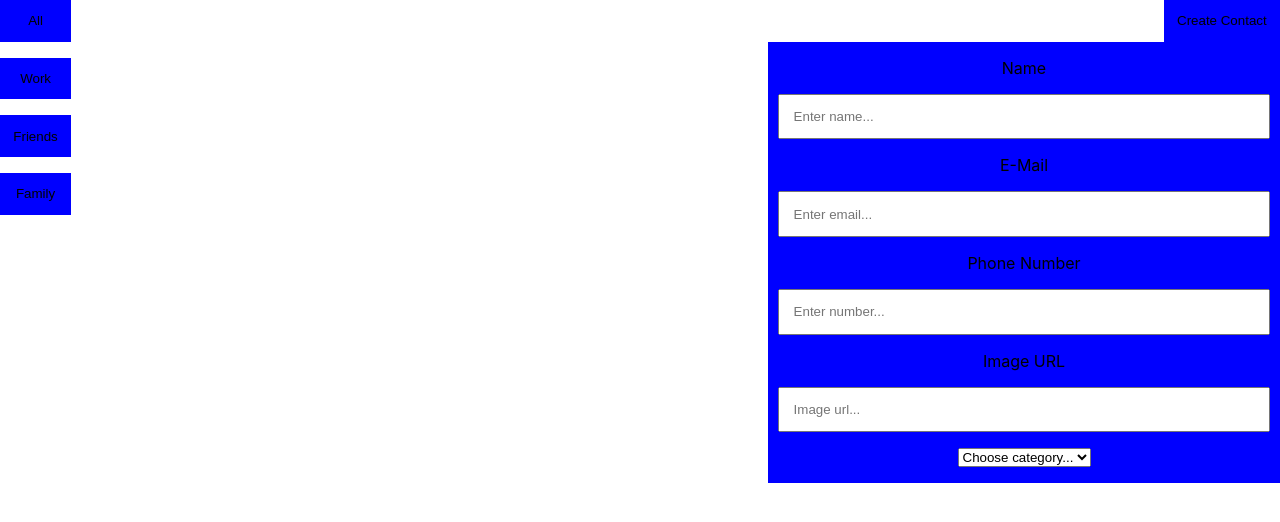
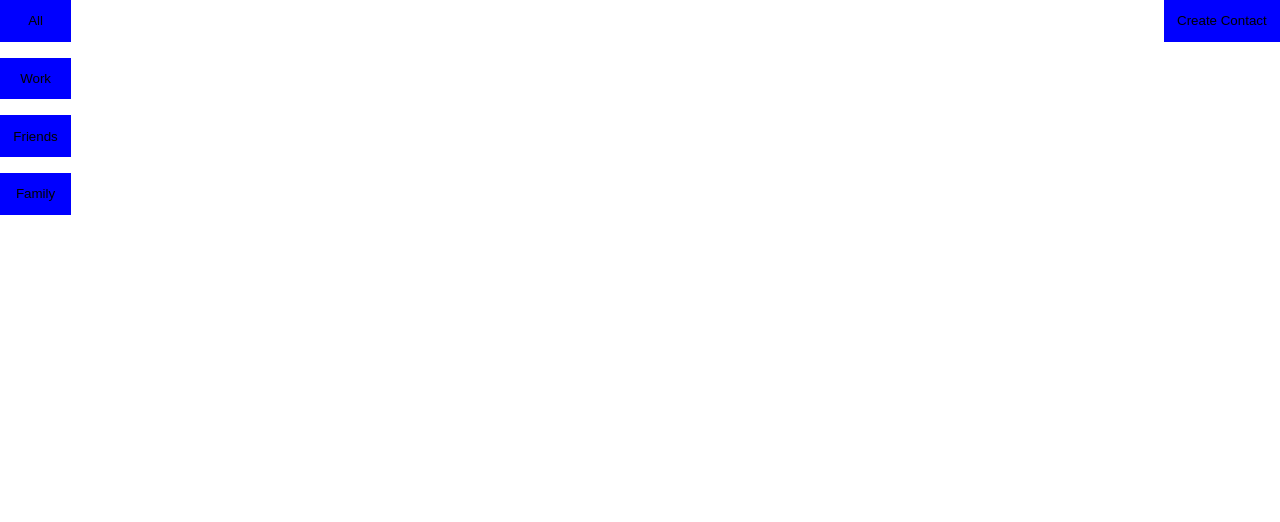
Before and after one commit to MirkusX/contactlist, a React (Create React App) app: page / in a window 1280 px wide. Shown: the top 522 px of the page. Built offline with nearby package versions, Linux system fonts and the light colour scheme.

Commit message:
some inputs now required

```diff
--- a/src/Pages/Frontpage.js
+++ b/src/Pages/Frontpage.js
@@ -10,12 +10,10 @@ import {
   StyledSection,
 } from "../Components/StyledComponents";
 import { initialState, reducer } from "../Components/useReducer";
-const test = [];
 export const Frontpage = () => {
-  const [show, setShow] = useState(true);
+  const [show, setShow] = useState(false);
   const [info, setInfo] = useState([]);
   const [category, setCategory] = useState([]);
-
   const [state, dispatch] = useReducer(reducer, initialState);
   const form = useRef();
   const showCreate = () => {
@@ -94,6 +92,7 @@ export const Frontpage = () => {
                 dispatch({ type: "name", payload: e.target.value })
               }
               placeholder="Enter name..."
+              required
             />
             <label>E-Mail</label>
             <StyledInput
@@ -102,6 +101,7 @@ export const Frontpage = () => {
                 dispatch({ type: "email", payload: e.target.value })
               }
               placeholder="Enter email..."
+              required
             />
             <label>Phone Number</label>
             <StyledInput
```
